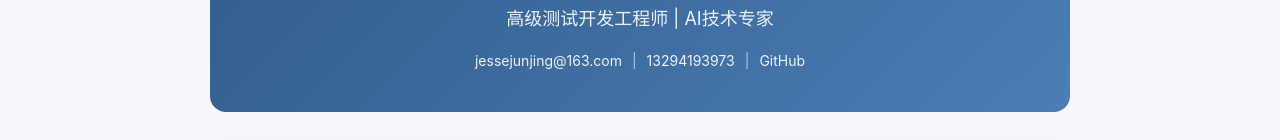
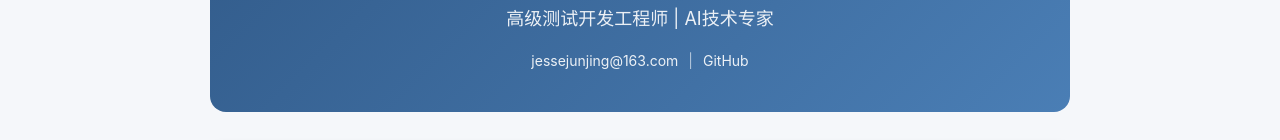
Before and after one commit to jun-jing/career-profile, a plain HTML site: page index.html in a window 1280 px wide. Shown: the part 254-394 px from the top of the page. Drawn offline with Linux system fonts and the light colour scheme.

Commit message:
删除手机号；

```diff
--- a/index.html
+++ b/index.html
@@ -22,8 +22,6 @@
             <p class="title" data-zh="高级测试开发工程师 | AI技术专家" data-en="Senior Test Automation Engineer | AI Technology Expert">高级测试开发工程师 | AI技术专家</p>
             <div class="contact">
                 <a href="mailto:jessejunjing@163.com">jessejunjing@163.com</a>
-                <span>|</span>
-                <a href="tel:13294193973">13294193973</a>
                 <span>|</span>
                 <a href="https://gitee.com/jun-jing/" target="_blank">GitHub</a>
             </div>
```
